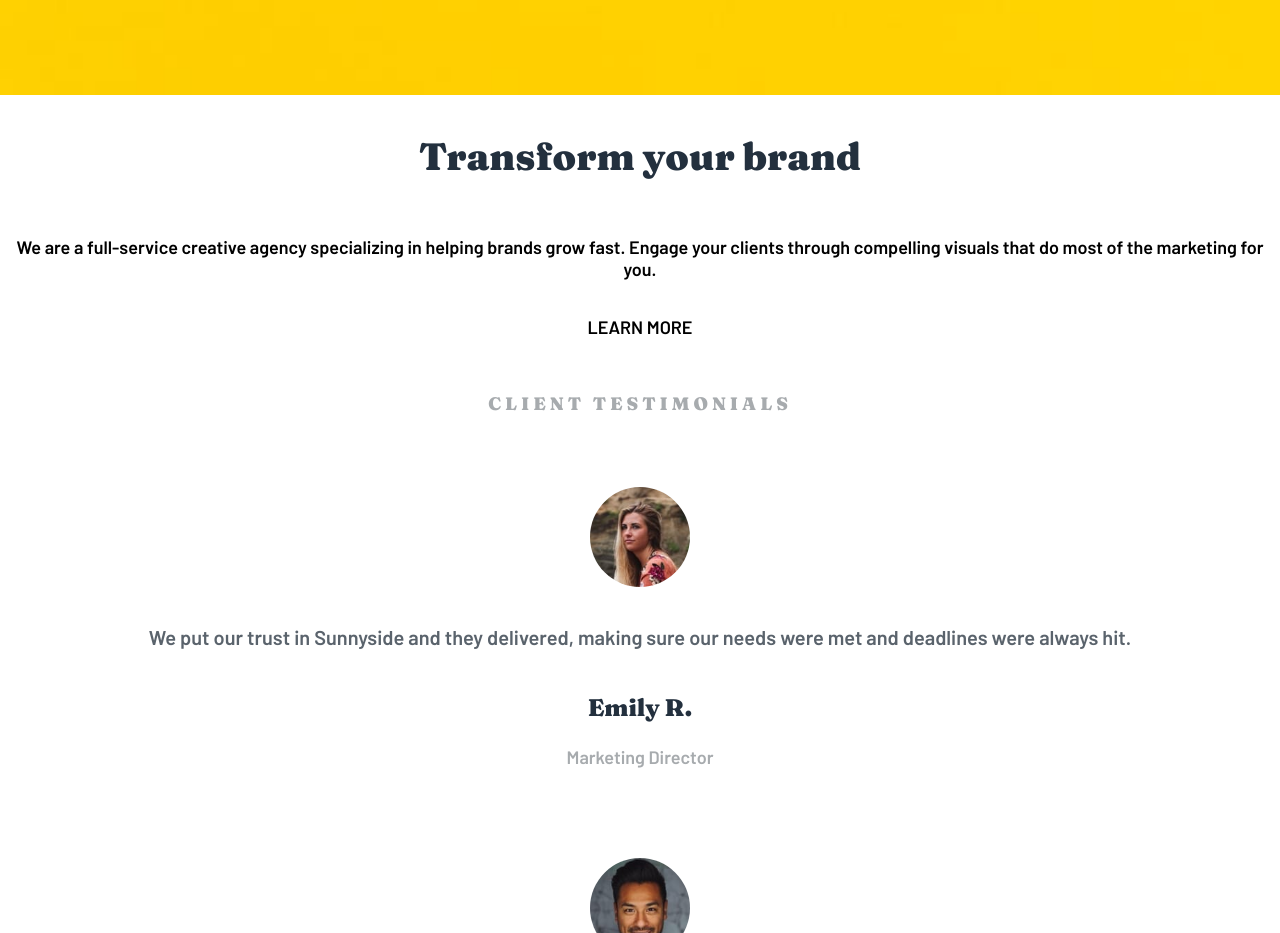
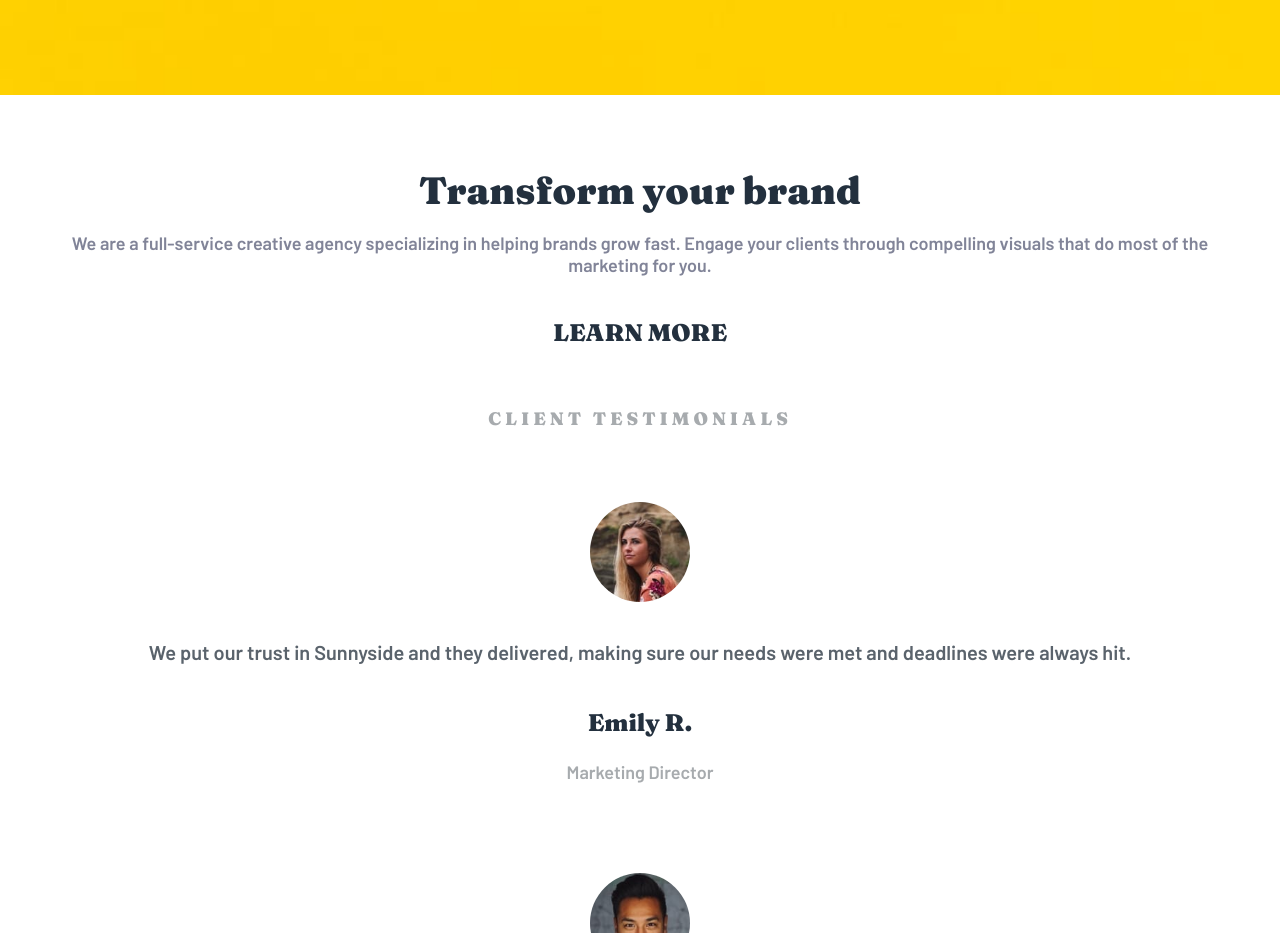
Before and after one commit to mahiv87/sunnyside-agency, a React (Vite) app: page / in a window 1280 px wide. Shown: the part 1080-2013 px from the top of the page. Built offline with nearby package versions, Linux system fonts and the light colour scheme.

Commit message:
card styles done

```diff
--- a/src/components/CardComponent/Card.module.css
+++ b/src/components/CardComponent/Card.module.css
@@ -15,4 +15,20 @@
 	font-variation-settings: 'SOFT' 0, 'WONK' 0;
 	font-size: 38px;
 	color: hsl(212, 27%, 19%);
+	margin: 4rem 0 0 0;
 }
+
+.text {
+	color: hsl(232, 10%, 55%);
+	padding: 0rem 3rem;
+}
+
+.link {
+	font-family: 'Fraunces', serif;
+	font-optical-sizing: auto;
+	font-weight: 900;
+	font-style: normal;
+	font-variation-settings: 'SOFT' 0, 'WONK' 0;
+	font-size: 24px;
+	color: hsl(212, 27%, 19%);
+}
```
